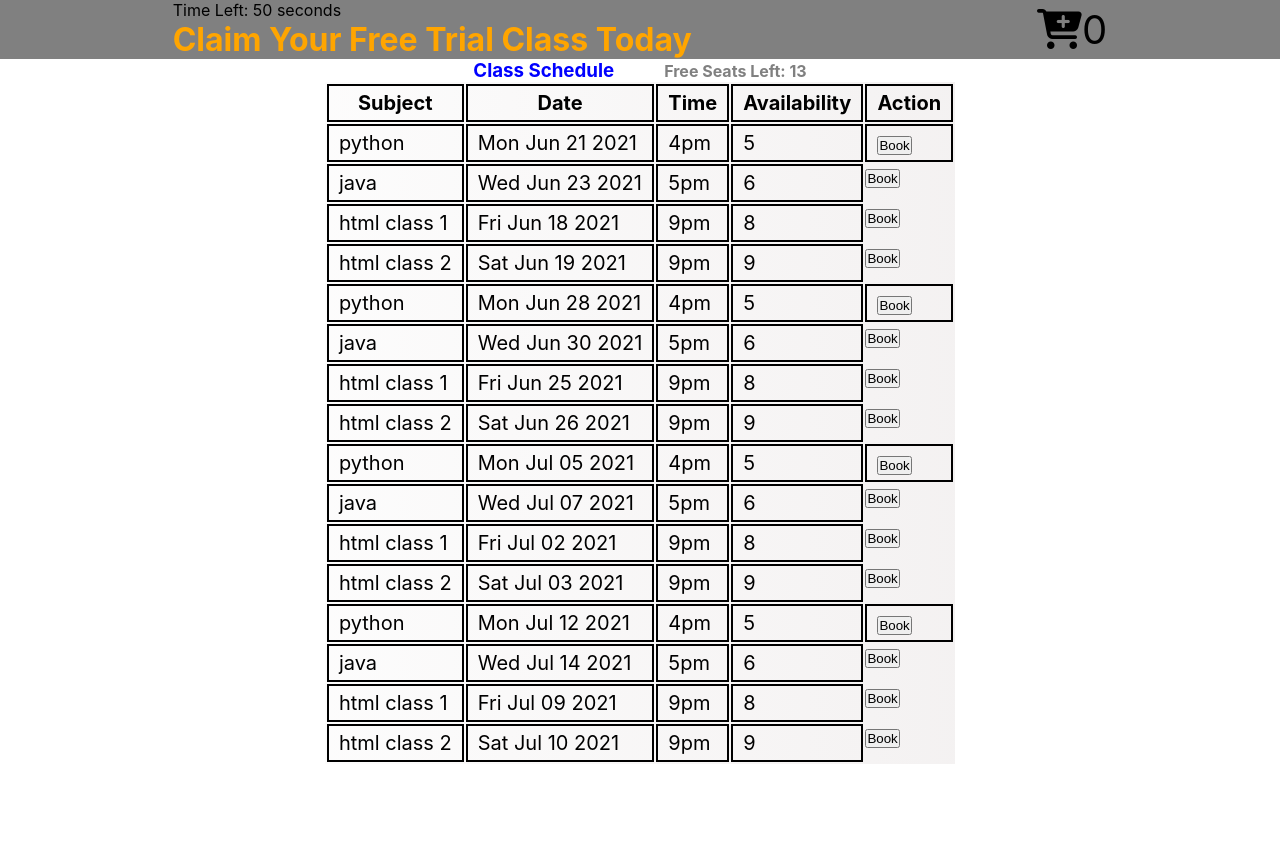
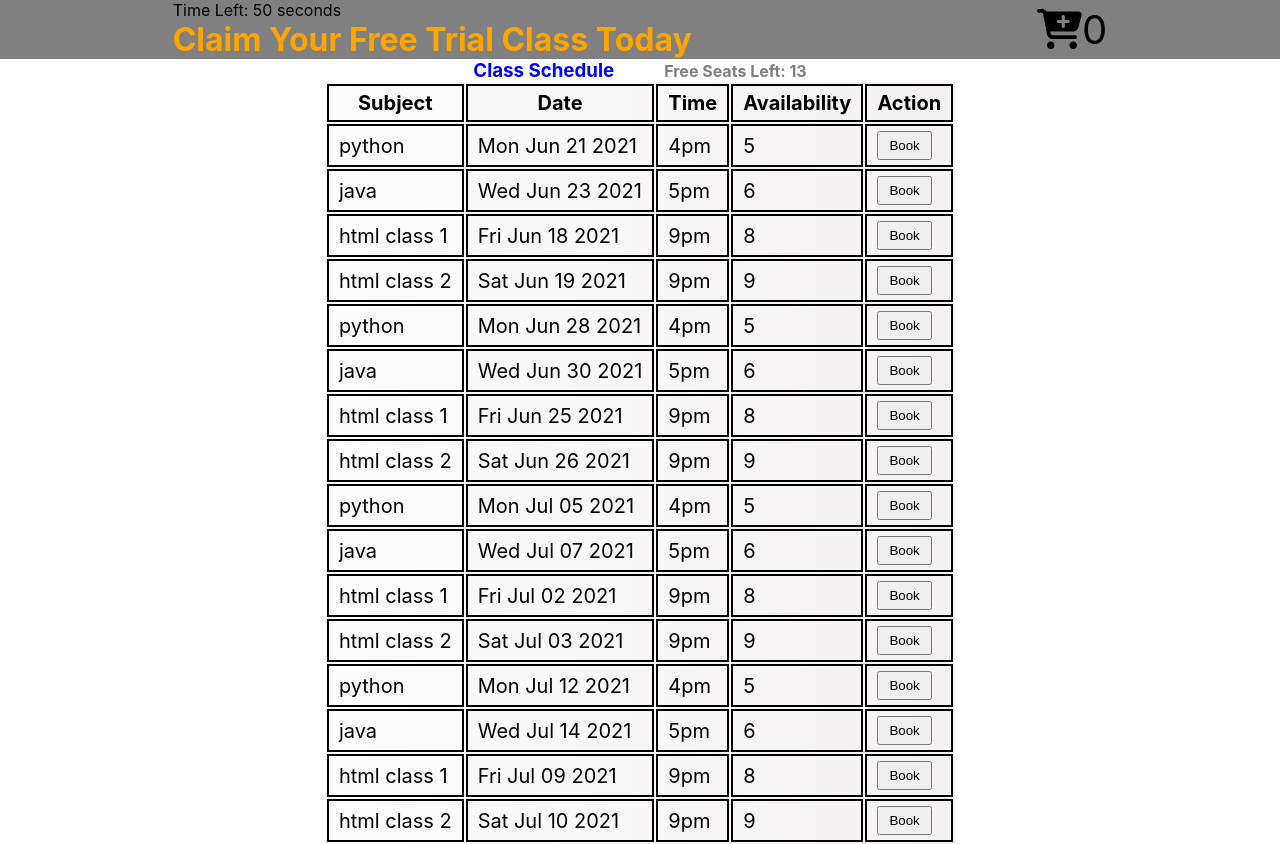
Before and after one commit to luckywassi/class-schedule, a React (Create React App) app: page / in a window 1280 px wide. Before the commit the page ends 800 px from the top, so only its background shows below. Built offline with nearby package versions, Linux system fonts and the light colour scheme.

Commit message:
initial commit

```diff
--- a/src/App.js
+++ b/src/App.js
@@ -71,37 +71,42 @@ function App() {
 									<td>{week.java}</td>
 									<td>5pm</td>
 									<td>{available[`week${index + 1}`].java}</td>
-
+									<td>
 										<input
 											type='button'
 											disabled={available[`week${index + 1}`].java === 0 ? true : false}
 											value='Book'
 											onClick={e => handleClick(e, index, 'java')}
 										/>
+									</td>
 								</tr>
 								<tr>
 									<td>html class 1</td>
 									<td>{week.html1}</td>
 									<td>9pm</td>
 									<td>{available[`week${index + 1}`].html1}</td>
+									<td>
 										<input
 											disabled={available[`week${index + 1}`].html1 === 0 ? true : false}
 											type='button'
 											value='Book'
 											onClick={e => handleClick(e, index, 'html1')}
 										/>
+									</td>
 								</tr>
 								<tr>
 									<td>html class 2</td>
 									<td>{week.html2}</td>
 									<td>9pm</td>
 									<td>{available[`week${index + 1}`].html2}</td>
+									<td>
 										<input
 											disabled={available[`week${index + 1}`].html2 === 0 ? true : false}
 											type='button'
 											value='Book'
 											onClick={e => handleClick(e, index, 'html2')}
 										/>
+									</td>
 								</tr>
 							</>
 						))}
--- a/src/index.css
+++ b/src/index.css
@@ -34,6 +34,10 @@ th {
 	padding: 5px 10px;
 	border: 2px solid black;
 }
+input {
+	padding: 5px 10px;
+	cursor: pointer;
+}
 .content-header {
 	display: flex;
 	justify-content: center;
```
Lines whose indentation alone changed are shown as unchanged.
